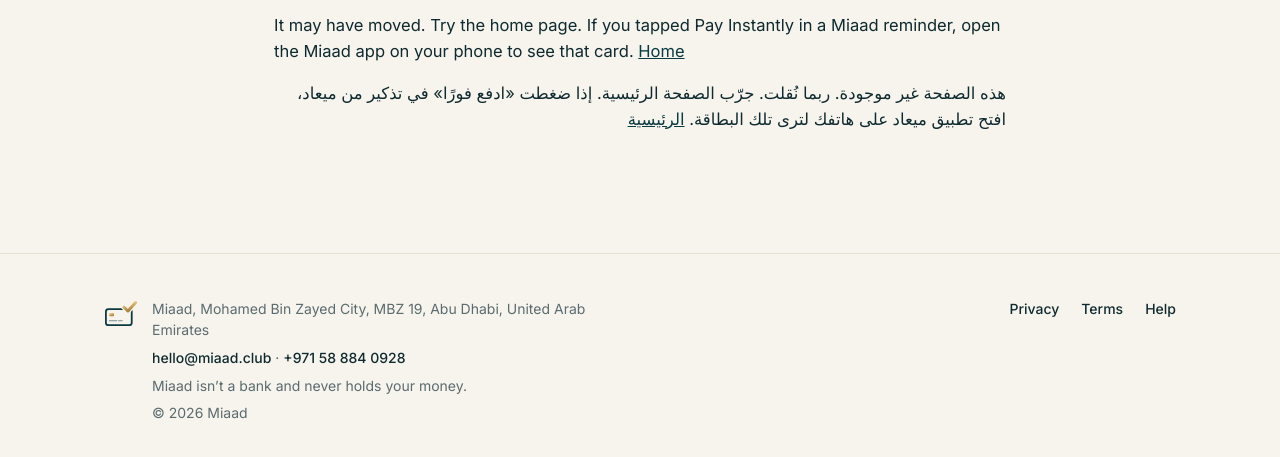
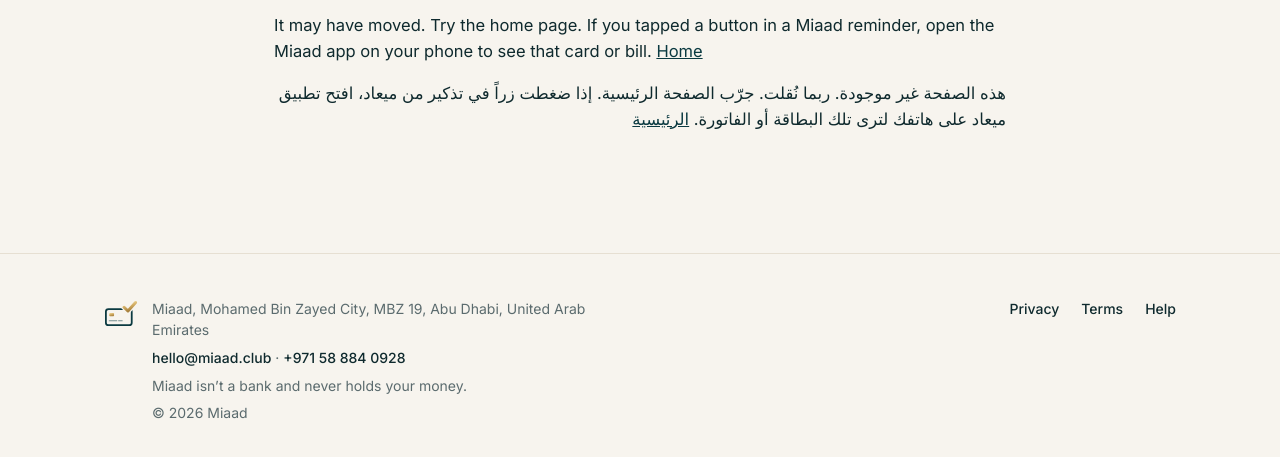
Before and after one commit to javed-code/miaad.club, a plain HTML site: page 404.html in a window 1280 px wide. Shown: the part 197-654 px from the top of the page. Drawn offline with Linux system fonts and the light colour scheme.

Commit message:
Publish www.miaad.club from javed-code/miaad@46a5c90

```diff
--- a/404.html
+++ b/404.html
@@ -27,7 +27,7 @@
 </nav>
 </div></header>
 <main>
-<article class="doc"><h1>This page isn’t here</h1><p>It may have moved. Try the home page. If you tapped Pay Instantly in a Miaad reminder, open the Miaad app on your phone to see that card. <a href="/">Home</a></p><p dir="rtl" lang="ar">هذه الصفحة غير موجودة. ربما نُقلت. جرّب الصفحة الرئيسية. إذا ضغطت «ادفع فورًا» في تذكير من ميعاد، افتح تطبيق ميعاد على هاتفك لترى تلك البطاقة. <a href="/ar/">الرئيسية</a></p></article>
+<article class="doc"><h1>This page isn’t here</h1><p>It may have moved. Try the home page. If you tapped a button in a Miaad reminder, open the Miaad app on your phone to see that card or bill. <a href="/">Home</a></p><p dir="rtl" lang="ar">هذه الصفحة غير موجودة. ربما نُقلت. جرّب الصفحة الرئيسية. إذا ضغطت زراً في تذكير من ميعاد، افتح تطبيق ميعاد على هاتفك لترى تلك البطاقة أو الفاتورة. <a href="/ar/">الرئيسية</a></p></article>
 </main>
 <footer class="site-footer"><div class="wrap cols">
 <div class="brand"><img src="/assets/img/mark-on-light.svg" alt="" width="34" height="28"><div>
```
Also changed, not shown: 1 other file.
